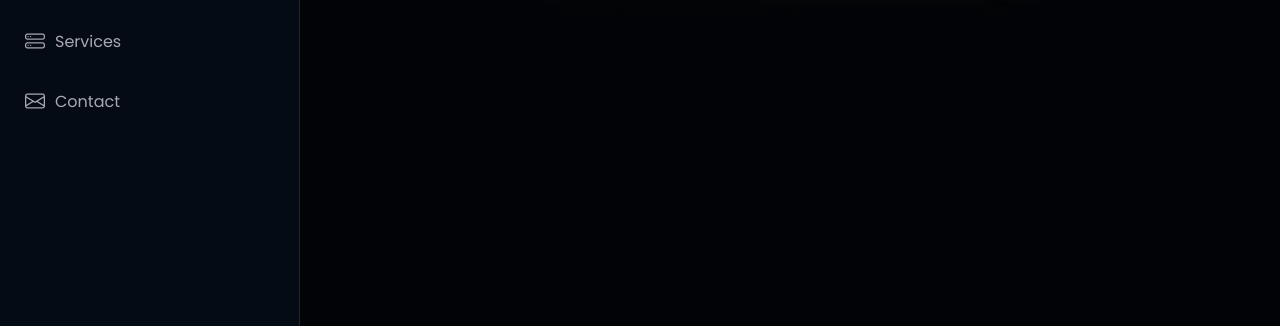
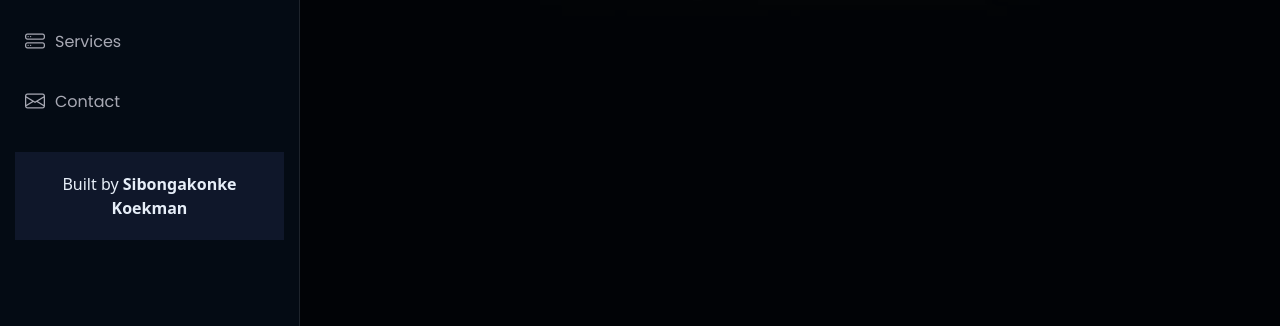
Before and after one commit to KoekmanSibongakonke/phiwayinkosi-website, a plain HTML site: page index.html in a window 1280 px wide. Shown: the part 474-802 px from the top of the page. Drawn offline with Linux system fonts and the light colour scheme.

Commit message:
index.html

```diff
--- a/index.html
+++ b/index.html
@@ -59,6 +59,11 @@
         <li><a href="#contact"><i class="bi bi-envelope navicon"></i> Contact</a></li>
       </ul>
     </nav>
+
+    <footer style="text-align:center; padding:20px; background-color:#0f172a; color:#e6eef8; font-family:system-ui, -apple-system, Segoe UI, Roboto, 'Helvetica Neue', Arial;">
+  <p style="margin:0; font-size:16px;">Built by <strong>Sibongakonke Koekman</strong></p>
+</footer>
+
 
   </header>
 
```
